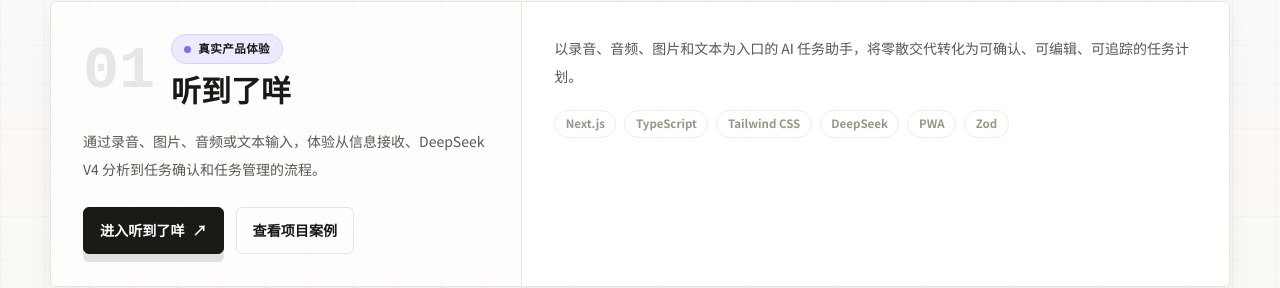
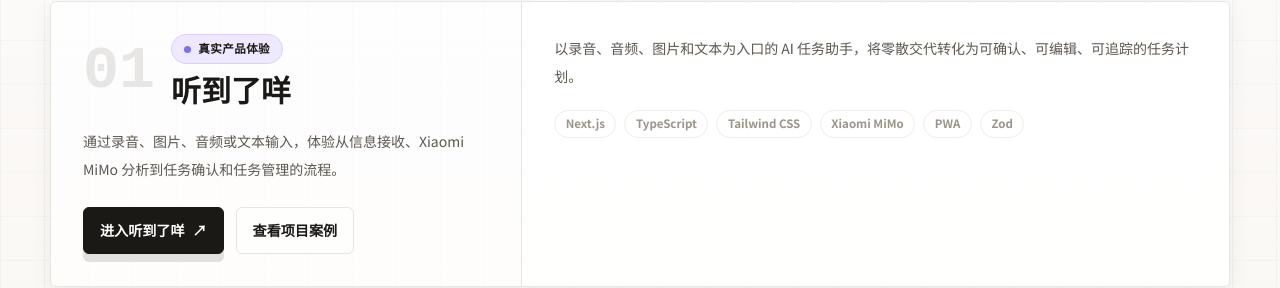
Before and after one commit to Jamie-zhang1/my-portfolio, a Next.js app: page /try in a window 1280 px wide. Shown: the part 488-776 px from the top of the page. Built offline with nearby package versions, Linux system fonts and the light colour scheme; no server answers.

Commit message:
docs: sync heard-sheep MiMo project copy

```diff
--- a/src/data/content/heard-sheep.ts
+++ b/src/data/content/heard-sheep.ts
@@ -15,7 +15,7 @@ export const problemScenarios = [
 export const productFlow = [
   { step: "01", text: "录音 / 上传音频 / 粘贴转写稿 / 上传图片" },
   { step: "02", text: "转写确认（浏览器 Web Speech API 或服务端 ASR）" },
-  { step: "03", text: "AI 分析（DeepSeek 语义理解）" },
+  { step: "03", text: "AI 分析（Xiaomi MiMo 语义理解）" },
   { step: "04", text: "整理文本 / 候选任务 / 执行方案" },
   { step: "05", text: "选择、编辑并确认加入任务清单" },
   { step: "06", text: "任务详情、编辑、历史回看" },
--- a/src/data/projects.ts
+++ b/src/data/projects.ts
@@ -49,10 +49,10 @@ export const projects: Project[] = [
       "以录音、音频、图片和文本为入口的 AI 任务助手，将零散交代转化为可确认、可编辑、可追踪的任务计划。",
     longDescription: [
       "听到了咩面向职场个人，帮助用户把领导、同事、会议中的口头交代，以及图片、音频或文本中的零散信息，转化为可执行、可确认、可追踪的任务计划。",
-      "核心流程：录音 / 上传音频 / 粘贴转写稿 / 上传图片 → 转写或文字确认 → DeepSeek V4 分析 → 整理文本 / 候选任务 / 执行方案 → 多选、编辑并确认加入任务清单 → 任务详情与编辑 → 历史回看。",
+      "核心流程：录音 / 上传音频 / 粘贴转写稿 / 上传图片 → 转写或文字确认 → Xiaomi MiMo 分析 → 整理文本 / 候选任务 / 执行方案 → 多选、编辑并确认加入任务清单 → 任务详情与编辑 → 历史回看。",
       "项目采用移动端优先设计，375px 手机容器，小羊品牌视觉，奶油紫 + 黑白轻工具风，支持 PWA 安装到手机桌面。当前为可运行 Web MVP，采用本地 JSON 存储，单用户模式。",
     ],
-    tags: ["Next.js", "TypeScript", "Tailwind CSS", "DeepSeek", "PWA", "Zod", "多模态"],
+    tags: ["Next.js", "TypeScript", "Tailwind CSS", "Xiaomi MiMo", "PWA", "Zod", "多模态"],
     href: "/projects/heard-sheep",
     github: "https://github.com/Jamie-zhang1/heard-sheep",
     demoUrl: null, // 如有线上演示地址可填写，为空则隐藏
@@ -68,8 +68,8 @@ export const projects: Project[] = [
     ],
     features: [
       { title: "录音与多模态输入", description: "支持录音、暂停/继续、录音重点标记；上传 mp3 / wav / m4a / webm 音频；上传多张图片并提取文字；也可直接粘贴转写稿。" },
-      { title: "转写与确认", description: "浏览器端优先尝试 Web Speech API，服务端保留 Xiaomi MiMo 音频理解、OpenAI-compatible ASR 和 mock fallback；进入分析前可校对文本。" },
-      { title: "DeepSeek V4 任务分析", description: "默认通过 DeepSeek V4 OpenAI-compatible Chat Completions 输出整理文本、候选任务、执行方案、缺失信息和风险提示。" },
+      { title: "转写与确认", description: "浏览器端优先尝试 Web Speech API，服务端通过 Xiaomi MiMo 音频理解转写，保留 mock fallback；进入分析前可校对文本。" },
+      { title: "MiMo 任务分析", description: "默认通过 Xiaomi MiMo OpenAI-compatible Chat Completions 输出整理文本、候选任务、执行方案、缺失信息和风险提示；文本分析使用 mimo-v2.5-pro。" },
       { title: "候选任务确认", description: "AI 生成内容先作为候选任务保留，用户可编辑、多选、全选、批量加入或单条加入任务清单，避免自动写入正式任务。" },
       { title: "任务管理闭环", description: "支持任务详情、任务编辑、状态更新、优先级筛选、历史搜索，以及在选择模式下批量删除任务。" },
       { title: "图片文字提取", description: "通过 Xiaomi MiMo 图片理解提取图片文字，预填确认页；识别失败时仍可手动粘贴，保证流程不中断。" },
@@ -79,7 +79,7 @@ export const projects: Project[] = [
     techStack: [
       { category: "前端框架", items: ["Next.js App Router", "React", "TypeScript"] },
       { category: "UI 组件", items: ["Tailwind CSS", "PWA", "lucide-react"] },
-      { category: "AI 能力", items: ["DeepSeek V4", "Xiaomi MiMo 图片理解", "Xiaomi MiMo 音频理解", "Web Speech API"] },
+      { category: "AI 能力", items: ["Xiaomi MiMo mimo-v2.5-pro", "Xiaomi MiMo 图片理解", "Xiaomi MiMo 音频理解", "Web Speech API"] },
       { category: "数据校验", items: ["Zod"] },
       { category: "存储", items: ["本地 JSON 文件（单用户 MVP）"] },
       { category: "部署", items: ["Docker", "Nginx", "basePath=/sheep"] },
@@ -92,7 +92,7 @@ export const projects: Project[] = [
       { path: "/history", description: "历史记录" },
       { path: "/me", description: "个人中心" },
     ],
-    status: "可运行 Web MVP，移动端优先设计，已支持 /sheep 路径部署；当前默认 DeepSeek V4 分析，保留 MiMo 多模态能力和 Mock 降级。",
+    status: "可运行 Web MVP，移动端优先设计，已支持 /sheep 路径部署；当前模型调用统一切到 Xiaomi MiMo：文本分析使用 mimo-v2.5-pro，图片和音频理解使用 mimo-v2.5，真实后端需配置按量付费 MiMo API key。",
     displayMode: "featured",
     homepageSummary: "以录音、音频、图片和文本为入口的 AI 任务助手，将零散交代转化为可确认、可编辑、可追踪的任务计划。",
     homepageImages: [
@@ -104,7 +104,7 @@ export const projects: Project[] = [
     tryPath: null, // 听到了咩使用真实产品入口，由 site-config heardSheepLiveUrl 控制
     tryLabel: "立即体验",
     experienceTag: "真实产品体验",
-    experienceDescription: "通过录音、图片、音频或文本输入，体验从信息接收、DeepSeek V4 分析到任务确认和任务管理的流程。",
+    experienceDescription: "通过录音、图片、音频或文本输入，体验从信息接收、Xiaomi MiMo 分析到任务确认和任务管理的流程。",
   },
 
   /* ─────────────── 02 / ProdDoc AI ─────────────── */
```
Also changed, not shown: 1 other file (tests, documents, lock files or other folders).
